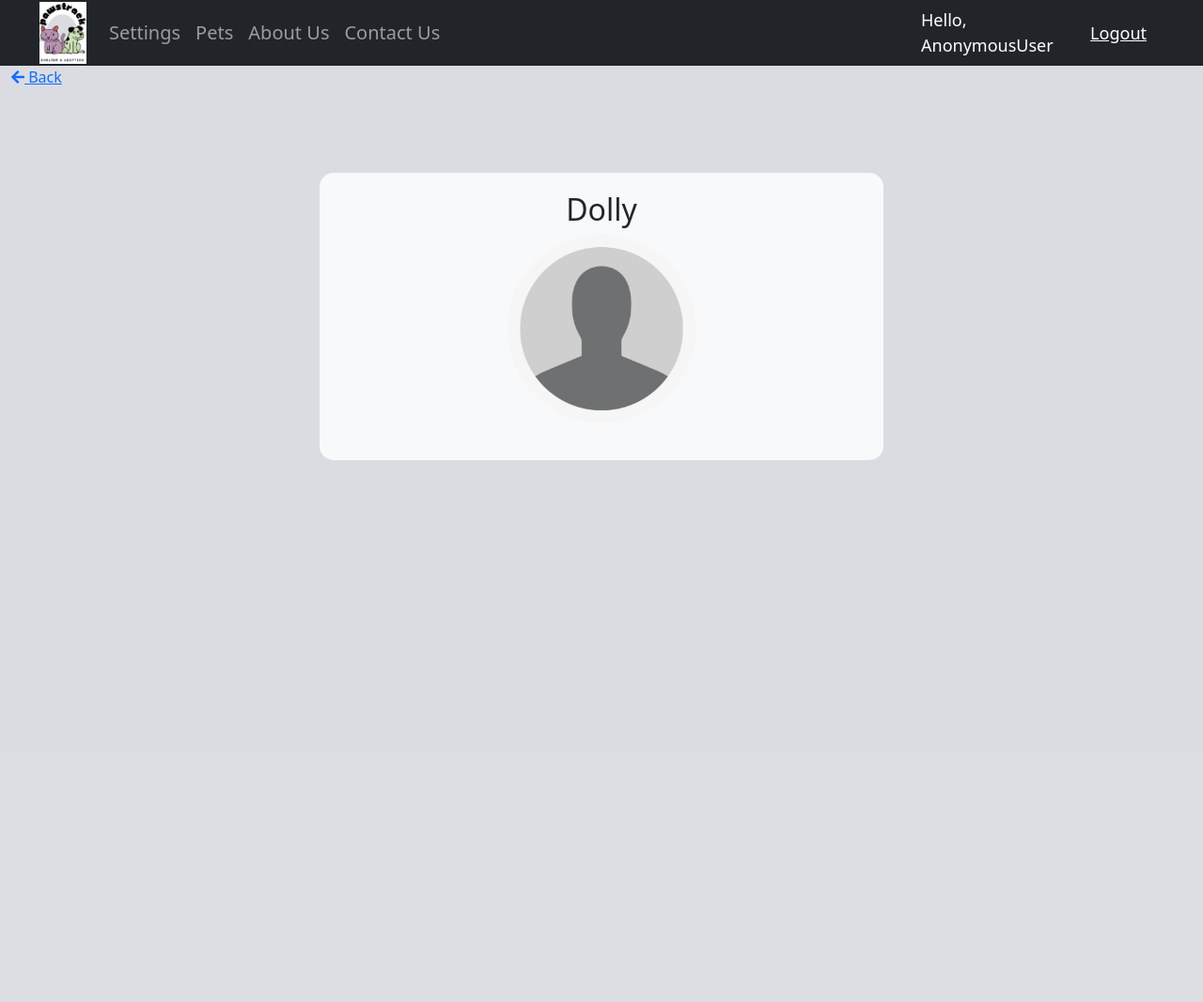
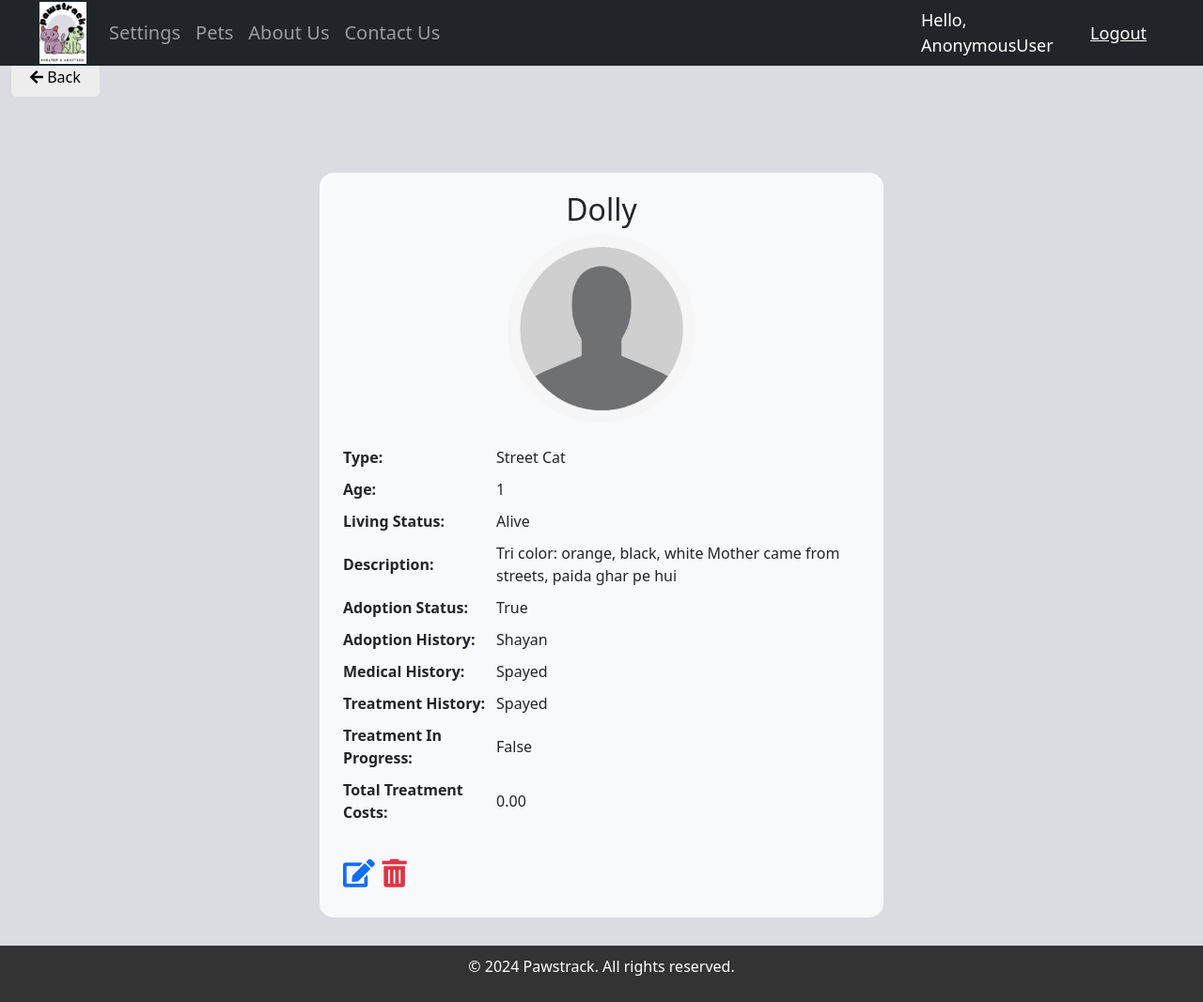
Before and after one commit to AliMuhammadAsad/pawstrack, a Django app: page /pets/3/ in a window 1280 px wide. Shown: the whole page at 94% size. Before the commit the page ends 490 px from the top, so only its background shows below. Run offline with Django 4.2, Linux system fonts and the light colour scheme; data comes from the database, SQL or seed files in the repository; both versions use the stored data as it was after the commit; some libraries are stand-ins or nearby versions.

Commit message:
Sprint 2

```diff
--- a/paws/accounts/templates/accounts/main.html
+++ b/paws/accounts/templates/accounts/main.html
@@ -11,6 +11,18 @@
 	<link rel="stylesheet" href="https://cdnjs.cloudflare.com/ajax/libs/font-awesome/5.15.3/css/all.min.css">
 	<script src="https://ajax.googleapis.com/ajax/libs/jquery/3.3.1/jquery.min.js"></script>
 	<link rel="stylesheet" href="https://use.fontawesome.com/releases/v5.6.1/css/all.css" integrity="sha384-gfdkjb5BdAXd+lj+gudLWI+BXq4IuLW5IT+brZEZsLFm++aCMlF1V92rMkPaX4PP" crossorigin="anonymous">
+
+	<style>
+		body{
+			display: flex;
+			flex-direction: column;
+			min-height: 100vh;
+		}
+
+		#main-footer{
+			margin-top: auto;
+		}
+	</style>
 </head>
 <body>
 	{% include 'accounts/navbar.html' %}
--- a/paws/accounts/templates/accounts/pet_confirm_delete.html
+++ b/paws/accounts/templates/accounts/pet_confirm_delete.html
@@ -2,11 +2,6 @@
 {% load static %}
 {% block content %}
 <style>
-#main-footer{
-    position: fixed;
-    bottom: 0;
-    width: 100%;
-}
 .cancel_button {
   color: black;
   text-decoration: none;
--- a/paws/accounts/templates/accounts/pet_detail.html
+++ b/paws/accounts/templates/accounts/pet_detail.html
@@ -2,11 +2,6 @@
 {% load static %}
 {% block content %}
 <style>
-#main-footer{
-    position: relative;
-    bottom: 0;
-    width: 100%;
-}
 .container{
     display: flex;
     flex-direction: column;
@@ -19,18 +14,13 @@
     margin-bottom: 10px;
 }
 .section-container {
-    /* width: 100%;
+    width: 80%;
+    max-width: 600px;
     padding: 20px;
     background-color: #f8f9fa;
     border-radius: 15px;
-    text-align: center; */
-    width: 80%; /* Set maximum width for the section */
-    max-width: 600px; /* Adjust this value as needed */
-    padding: 20px;
-    background-color: #f8f9fa;
-    border-radius: 15px;
-    text-align: left; /* Align text to left */
-    margin-top: 20px; /* Adjust top margin as needed */
+    text-align: left;
+    margin-top: 20px;
 }
 .pet-image {
     width: 200px;
@@ -38,6 +28,20 @@
     object-fit: cover;
     border-radius: 50%;
     margin-bottom: 20px;
+}
+.cancel_button {
+    color: black;
+    text-decoration: none;
+    background-color: #ededed;
+    border: none;
+    padding: 10px 20px;
+    border-radius: 5px;
+    margin-top: 20px;
+    cursor: pointer;
+    transition: background-color 0.3s ease;
+}
+.cancel_button:hover {
+    background-color: #dcdcdc;
 }
 .icons {
     font-size: 30px;
@@ -52,7 +56,7 @@
 }
 </style>
 <div class="back-button">
-    <a href="{% url 'pet_list' %}"><i class="fas fa-arrow-left"></i> Back</a>
+    <a href="{% url 'pet_list' %}" class="cancel_button"><i class="fas fa-arrow-left"></i> Back</a>
 </div>
 <div class="container">
     <div class="section-container">
@@ -60,17 +64,6 @@
         <h2>{{ pet.name }}</h2>
         <img class="pet-image" src="{{ pet.picture.url }}" alt="{{ pet.name }}">
         </div>
-        <!-- <p><strong>Type:</strong> {{ pet.animal_type }}</p>
-        <p><strong>Age:</strong> {{ pet.age }}</p>
-        <p><strong>Living Status:</strong> {% if pet.deceased %}Deceased {% else %} Alive {% endif %}</p>
-        <p><strong>Description:</strong> {{ pet.description }}</p>
-        <p><strong>Adoption Status:</strong> {{ pet.adopted }}</p>
-        <p><strong>Adoption History:</strong> {{ pet.adoption_history }}</p>
-        <p><strong>Medical History:</strong> {{ pet.medical_history }}</p>
-        <p><strong>Treatment History:</strong> {{ pet.treatment_history }}</p>
-        <p><strong>Treatment In Progress:</strong> {{ pet.treatment_in_progress }}</p>
-        <p><strong>Total Treatment Costs:</strong> {{ pet.treatment_costs }}</p>
-        {% if request.user.is_staff %} -->
         <table class="details-table">
             <tr>
                 <td><strong>Type:</strong></td>
@@ -117,7 +110,6 @@
             <a href="{% url 'pet_update' pet.id %}"><i class="fas fa-edit text-primary"></i></a>
             <a href="{% url 'pet_delete' pet.id %}"><i class="fas fa-trash-alt text-danger"></i></a>
         </div>
-        {% endif %}
     </div>
 </div>
 {% endblock %}
--- a/paws/accounts/templates/accounts/pet_list.html
+++ b/paws/accounts/templates/accounts/pet_list.html
@@ -2,11 +2,6 @@
 {% load static %}
 {% block content %}
 <style>
-#main-footer{
-    position: relative;
-    bottom: 0;
-    width: 100%;
-}
 body {
     margin: 0;
     padding: 0;
@@ -65,7 +60,6 @@ table tr:nth-child(even) {
 }
 .cont-add {
     display: flex;
-    /* justify-content: flex-end; */
     margin-bottom: 10px;
 }
 .cont-add a {
--- a/paws/accounts/templates/accounts/user.html
+++ b/paws/accounts/templates/accounts/user.html
@@ -1,5 +1,4 @@
 {% extends 'accounts/main.html' %}
-
 {% block content %}
 <div class="row">
     {% if request.user.is_staff %}
```
Also changed, not shown: paws/accounts/templates/accounts/messages.html (+2 -5 lines), paws/accounts/templates/accounts/navbar.html (indentation only), paws/accounts/templates/accounts/pet_form.html (line endings or trailing spaces), paws/db.sqlite3, paws/static/images/pets/20191210_105206.jpg (added).
